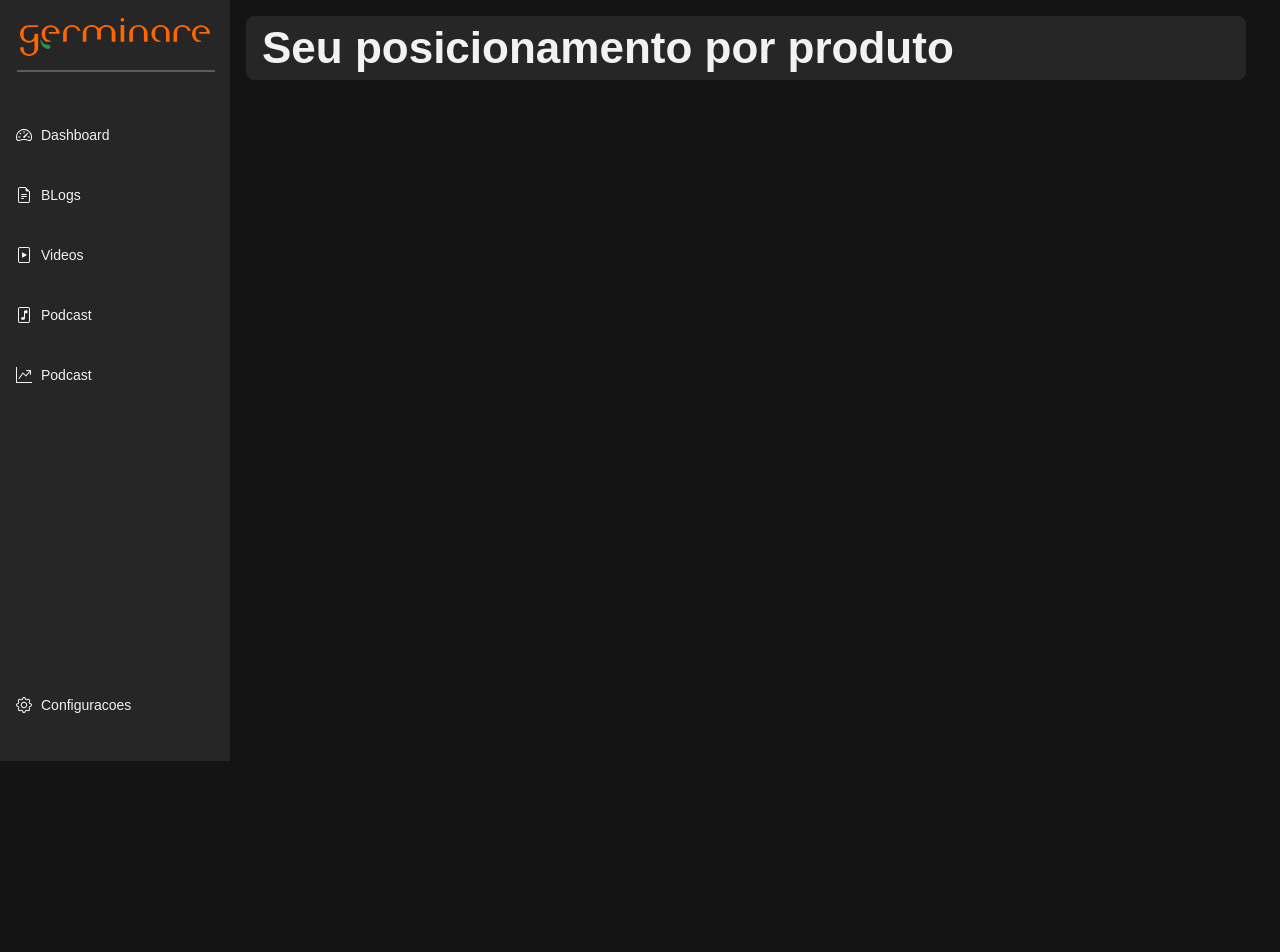
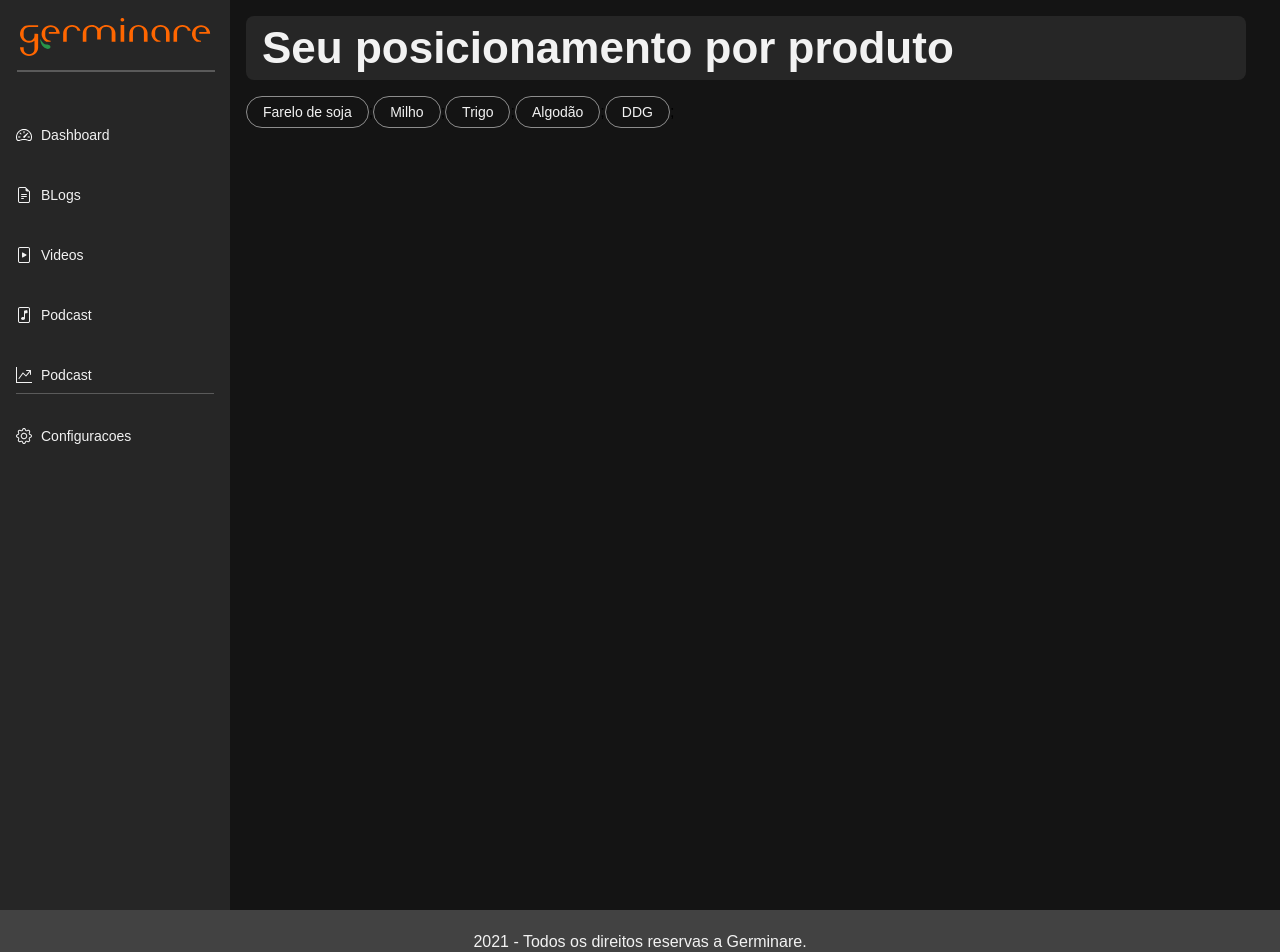
Before and after one commit to nataliaaraujo0/bkpi-app, a React (Vite) app: page / in a window 1280 px wide. Shown: the top 952 px of the page. Before the commit the page ends 800 px from the top, so only its background shows below. Built offline with nearby package versions, Linux system fonts and the light colour scheme.

Commit message:
chore: button concluidos

```diff
--- /dev/null
+++ b/src/components/Button/index.tsx
@@ -0,0 +1,9 @@
+import { Wrapper } from "./styled.js";
+
+export function Button({ buttonText = "" }) {
+    return (
+        <Wrapper>
+            <button>{buttonText && <span>{buttonText}</span>}</button>;
+        </Wrapper>
+    );
+}
--- /dev/null
+++ b/src/components/Button/styled.js
@@ -0,0 +1,18 @@
+import styled from "styled-components";
+
+export const Wrapper = styled.div`
+  margin-top: 16px;
+  button {
+    height: 32px;
+    width: auto;
+    padding: 6px 16px;
+    border: 1px solid #8d8d8d;
+    border-radius: 16px;
+    background-color: var(--gray-900);
+    color: var(--write-50);
+    font-size: 14px;
+    &:hover {
+      background-color: var(--orange);
+    }
+  }
+`;
--- /dev/null
+++ b/src/components/Footer/index.jsx
@@ -0,0 +1,9 @@
+import { Wrapper } from "./styled";
+
+export function Footer() {
+  return (
+    <Wrapper>
+      <span>2021 - Todos os direitos reservas a Germinare.</span>
+    </Wrapper>
+  );
+}
--- /dev/null
+++ b/src/components/Footer/styled.js
@@ -0,0 +1,11 @@
+import styled from "styled-components";
+
+export const Wrapper = styled.div`
+  height: 64px;
+  display: flex;
+  align-items: center;
+  justify-content: center;
+  background-color: var(--gray-600);
+  color: var(--write-50);
+  font-size: 1rem;
+`;
--- /dev/null
+++ b/src/components/Produtros/index.jsx
@@ -0,0 +1,13 @@
+import { Button } from "../../components/Button";
+import { Wrapper } from "./styled";
+export function Produtos() {
+  return (
+    <Wrapper>
+      <Button buttonText="Farelo de soja" />
+      <Button buttonText="Milho" />
+      <Button buttonText="Trigo" />
+      <Button buttonText="Algodão" />
+      <Button buttonText="DDG" />
+    </Wrapper>
+  );
+}
--- /dev/null
+++ b/src/components/Produtros/styled.js
@@ -0,0 +1,6 @@
+import styled from "styled-components";
+
+export const Wrapper = styled.div`
+  display: flex;
+
+`;
--- a/src/components/Sidebar/index.jsx
+++ b/src/components/Sidebar/index.jsx
@@ -1,4 +1,11 @@
-import { Wrapper, SideItems, WrapperLogo, WrapperConfig } from "./styled";
+import {
+  Wrapper,
+  SideItems,
+  WrapperLogo,
+  WrapperConfig,
+  WrapperSeparetor,
+  WrapperIconSeparetor,
+} from "./styled";
 import logoImg from "../../assets/img/logo.svg";
 import speedometerIcon from "../../assets/img/speedometer.svg";
 import fileIcon from "../../assets/img/file.svg";
@@ -6,6 +13,7 @@ import videosIcon from "../../assets/img/video.svg";
 import musicIcon from "../../assets/img/music.svg";
 import graphIcon from "../../assets/img/graph.svg";
 import configIcon from "../../assets/img/config.svg";
+import separadorIcon from "../../assets/img/separador.svg";
 
 export function Sidebar() {
   return (
@@ -35,6 +43,12 @@ export function Sidebar() {
           <span>Podcast</span>
         </a>
 
+        <WrapperSeparetor>
+          <WrapperIconSeparetor>
+            <img src={separadorIcon} alt="" />
+          </WrapperIconSeparetor>
+        </WrapperSeparetor>
+
         <WrapperConfig>
           <a href="#">
             <img src={configIcon} alt="" />
--- a/src/components/Sidebar/styled.js
+++ b/src/components/Sidebar/styled.js
@@ -2,7 +2,7 @@ import styled from "styled-components";
 
 export const Wrapper = styled.div`
   width: 230px;
-  height: 761px;
+  height: 910px;
   display: flex;
   flex-direction: column;
   background-color: var(--gray-700);
@@ -41,13 +41,10 @@ export const SideItems = styled.ul`
   }
 `;
 
+export const WrapperSeparetor = styled.div``;
+export const WrapperIconSeparetor = styled.div`
+  display: flex;
+`;
 export const WrapperConfig = styled.div`
   display: flex;
-  align-items: flex-end;
-  padding-top: 260px;
-
-  a {
-    display: flex;
-    align-items: flex-end;
-  }
 `;
--- a/src/layout/index.jsx
+++ b/src/layout/index.jsx
@@ -1,15 +1,20 @@
 import { Wrapper, Container, Content } from "./styled";
 import { Sidebar } from "../components/Sidebar";
 import { Header } from "../components/Header";
+import { Footer } from "../components/Footer";
 
 export const Layout = ({ children }) => {
   return (
+    <div>
       <Wrapper>
         <Sidebar />
         <Container>
           <Content>{children}</Content>
         </Container>
       </Wrapper>
+
+      <Footer />
+    </div>
   );
 };
 <Header />;
--- a/src/pages/home/index.jsx
+++ b/src/pages/home/index.jsx
@@ -1,4 +1,5 @@
 import { Header } from "../../components/Header";
+import { Produtos } from "../../components/Produtros";
 import { Layout } from "../../layout";
 import { Wrapper } from "./styled";
 
@@ -8,6 +9,7 @@ export const Home = () => {
       <Layout>
         <Wrapper>
           <Header />
+          <Produtos />
         </Wrapper>
       </Layout>
     </>
--- a/src/styles/global.js
+++ b/src/styles/global.js
@@ -21,6 +21,7 @@ html{
 
 :root{
     --gray-900:#141414;
+    --gray-600:#424242;
     --gray-700:#262626;
     --gray-500:#8D8D8D;
 
```
Also changed, not shown: src/assets/img/separador.svg (added). Lines whose indentation alone changed are shown as unchanged.
